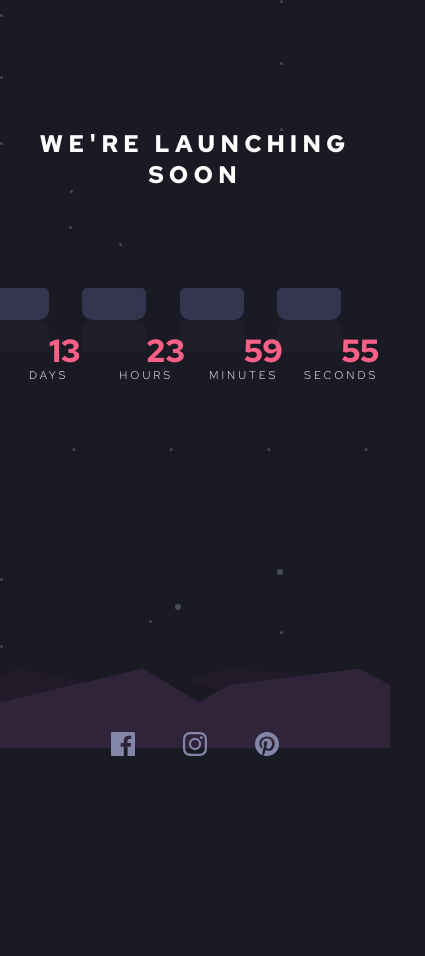
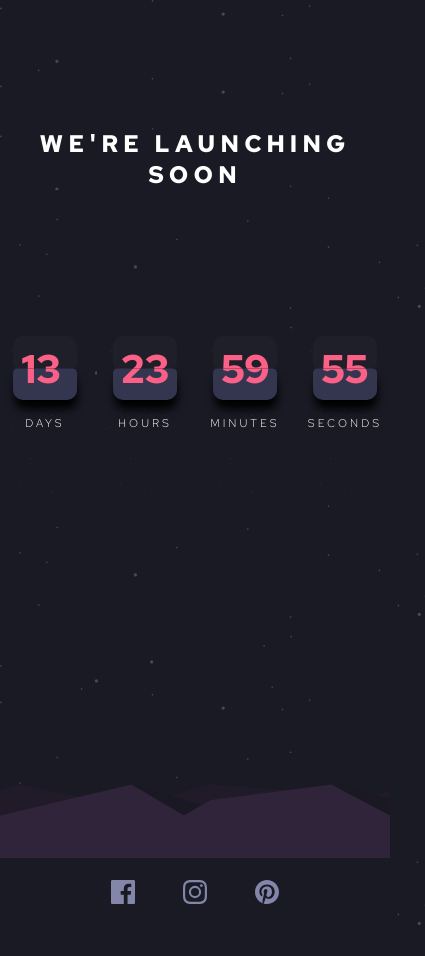
Before and after one commit to odraciry/countdown-timer, a plain HTML site: page index.html in a window 390 px wide. Shown: the whole page, 425 px wide, since content can reach past the window. Before the commit the page ends 844 px from the top, so only its background shows below. Drawn offline with Linux system fonts and the light colour scheme.

Commit message:
layout mobile

```diff
--- a/index.html
+++ b/index.html
@@ -32,7 +32,7 @@
         <p class="text">Days</p>
       </div>
       <div class="contador">
-        <div >
+        <div>
           <div class="numero">
             <p id="hours">00</p>
           </div>
@@ -48,7 +48,7 @@
         <p class="text">Minutes</p>
       </div>
       <div class="contador">
-        <div >
+        <div>
           <div class="numero">
             <p id="second">00</p>
           </div>
@@ -60,12 +60,11 @@
     Challenge by <a href="https://www.frontendmentor.io?ref=challenge" target="_blank">Frontend Mentor</a>.
     Coded by <a href="#">Your Name Here</a>.
   </div> -->
-  </div>
-  <footer>
-    <img src="images/icon-facebook.svg">
-    <img src="images/icon-instagram.svg" alt="">
-    <img src="images/icon-pinterest.svg" alt="">
-  </footer>
+    <footer>
+      <img src="images/icon-facebook.svg">
+      <img src="images/icon-instagram.svg" alt="">
+      <img src="images/icon-pinterest.svg" alt="">
+    </footer>
   </div>
   <script src="script.js"></script>
 </body>
--- a/style/style.scss
+++ b/style/style.scss
@@ -4,20 +4,29 @@
     box-sizing: border-box;
     background-image: url('../images/bg-stars.svg');
     background-color: hsl(234, 17%, 12%);
-
     font-family: 'Red Hat Text', sans-serif;
     color: hsl(0, 0%, 100%);
+    animation: moveStars 20s ease-in-out infinite;
 }
-body{
-    margin: 0;
-    padding: 0;
+
+@keyframes moveStars {
+    0% {
+        background-size: 100%;
+    }
+    50%{
+        background-size: 300%;
+    }
+    100%{
+        background-size: 100%;
+    }
 }
 
 #container {
     text-align: center;
-    width: 100%;
+    width: auto;
     height: 100vh;
 }
+
 
 h1 {
     transform: translateY(8rem);
@@ -28,13 +37,14 @@ h1 {
 }
 
 #box {
-
     width: 100%;
     height: 80vh;
     display: flex;
     justify-content: center;
     align-items: center;
+
     .contador {
+
         display: flex;
         flex-direction: column;
         align-items: center;
@@ -47,7 +57,7 @@ h1 {
             margin-top: 1rem;
             text-align: center;
             text-transform: uppercase;
-            letter-spacing:3px;
+            letter-spacing: 3px;
         }
 
         .numero {
@@ -71,7 +81,8 @@ h1 {
             color: hsl(345, 95%, 68%);
             font-weight: 600;
         }
-        .numero p::after{
+
+        .numero p::after {
             content: " ";
             position: absolute;
             left: -.8rem;
@@ -110,24 +121,27 @@ h1 {
 }
 
 @keyframes move {
-    0%{
-        background-size: 100%;
-        height: 10rem;
-    }
-    25%{
-        background-size: 150%;
-        height: 11rem;
-    }
-    50%{
+    0% {
         background-size: 100%;
         height: 10rem;
     }
 
-    75%{
+    25% {
+        background-size: 150%;
+        height: 11rem;
+    }
+
+    50% {
+        background-size: 100%;
+        height: 10rem;
+    }
+
+    75% {
         background-size: 150%;
         height: 11rem
     }
-    100%{
+
+    100% {
         background-size: 100%;
         height: 10rem;
     }
@@ -143,7 +157,7 @@ footer {
     background-image: url('../images/pattern-hills.svg');
     background-repeat: no-repeat;
     background-size: 100%;
-    animation: move 20s ease-in-out infinite;
+    animation: move 30s ease-in-out infinite;
 
     img {
         width: 1.5rem;
@@ -162,43 +176,60 @@ footer {
 }
 
 @media screen and (max-width: 600px) {
-    #box{
-        .contador{
+    #box {
+        margin: 1rem auto;
+
+        .contador {
             margin: 2px;
             height: 10rem;
-            .text{
-                margin-top: 3rem;
+
+            .text {
+                margin-top: 5rem;
                 font-size: .7rem;
             }
-            .numero{
+
+            .numero {
                 height: 100%;
-                width: 100%;
-                p{
-                    font-size: 2rem;
-                    left: 0;
-                    right: 2rem;
+                width: 10rem;
+                p {
+                    font-size: 2.5rem;
+                    left: 3.5rem;
+                    top: .4rem;
                 }
-                p::after{
-                    left: -2rem;
-                    top: 5%;
-                    width: 4rem;
-                    height: 2px;
-                    display: none;
+
+                p::after {
+                    left: -5px;
+                    top: 1.6rem;
+                    width: 3.7rem;
+                    height: 1px;
                 }
             }
+
             .numero::before {
                 content: "";
                 height: 2rem;
                 width: 4rem;
-                // transform: translateX(-2rem);
+                // transform: translate(2rem, -2rem);
+                transform: translateX(-2rem);
             }
 
             .numero::after {
                 content: "";
                 height: 2rem;
                 width: 4rem;
-                // transform: translateX(-2rem);
+                transform: translate(-2rem, 4rem);
+                box-shadow: 1px 10px 10px -1px black;
+
             }
         }
     }
+
+    footer {
+        transform: translateY(7rem);
+        background-size: 15rem;
+
+        img {
+            transform: translateY(2rem);
+        }
+    }
 }
```
Also changed, not shown: style/style.css, 1 other file.
